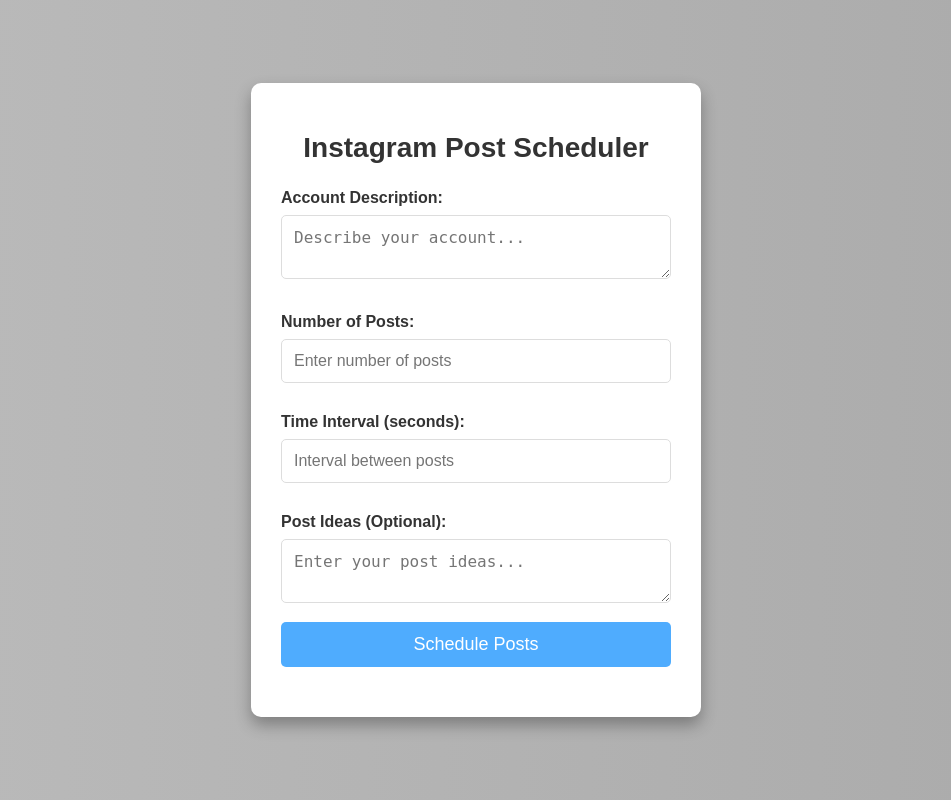
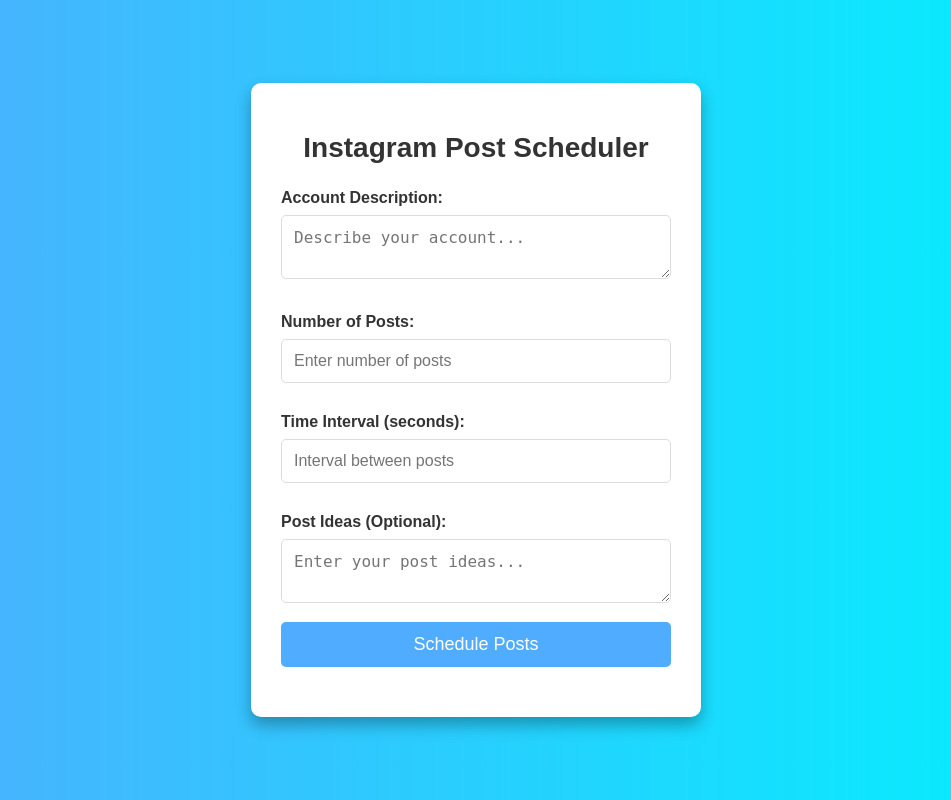
Before and after one commit to Project-1-VIT/insta-image-generator, a Flask app: page / in a window 1280 px wide. Shown: the whole page, without its empty margins (164-1115 px from the left). Run offline with Flask 3, Linux system fonts and the light colour scheme.

Commit message:
Added basic frontend

```diff
--- a/static/css/styles.css
+++ b/static/css/styles.css
@@ -4,7 +4,7 @@
 
 body {
     font-family: 'Arial', sans-serif;
-    background: linear-gradient(to right, #bbbbbb, #aaaaaa);
+    background: linear-gradient(to right, #4facfe, #00f2fe);
     display: flex;
     justify-content: center;
     align-items: center;
```
